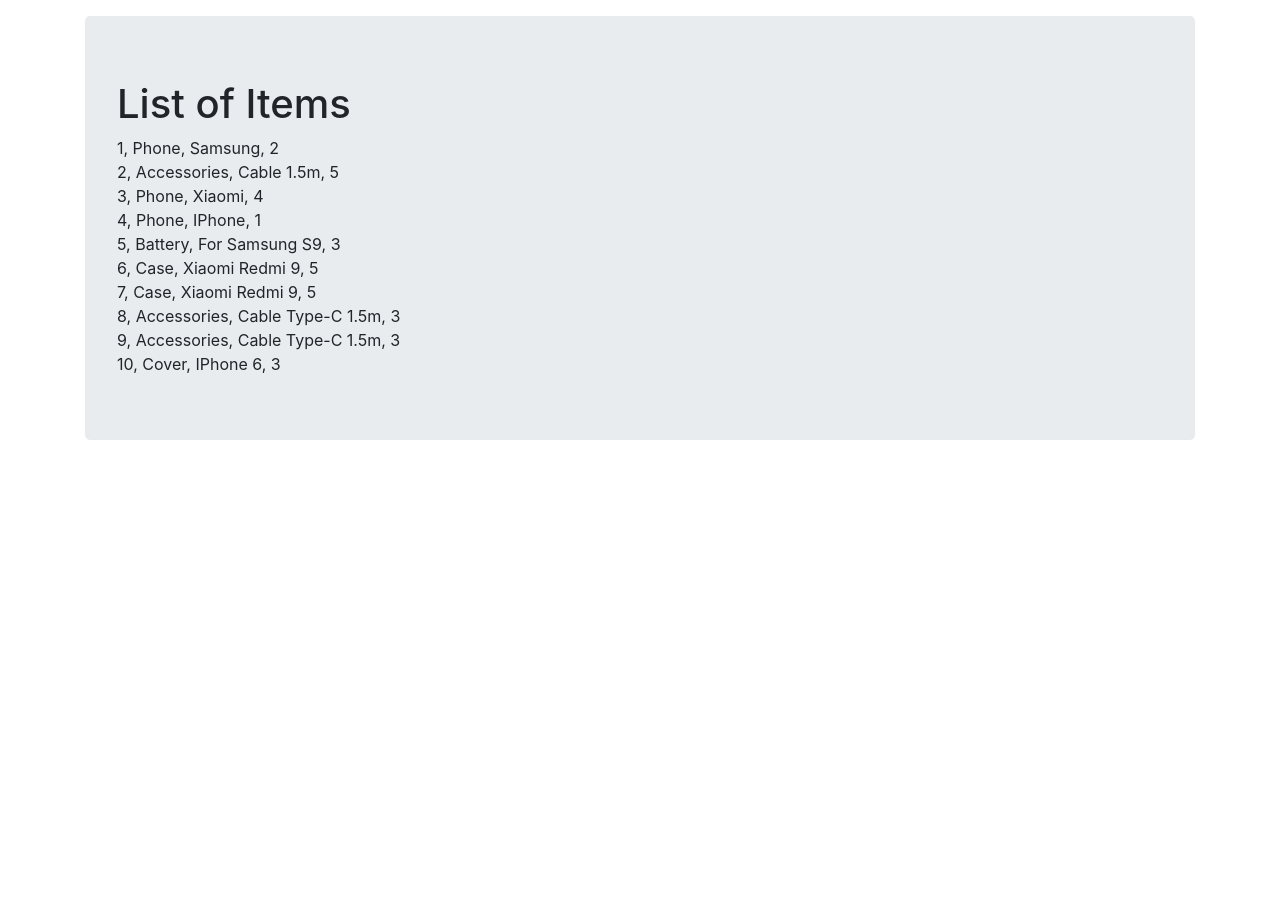
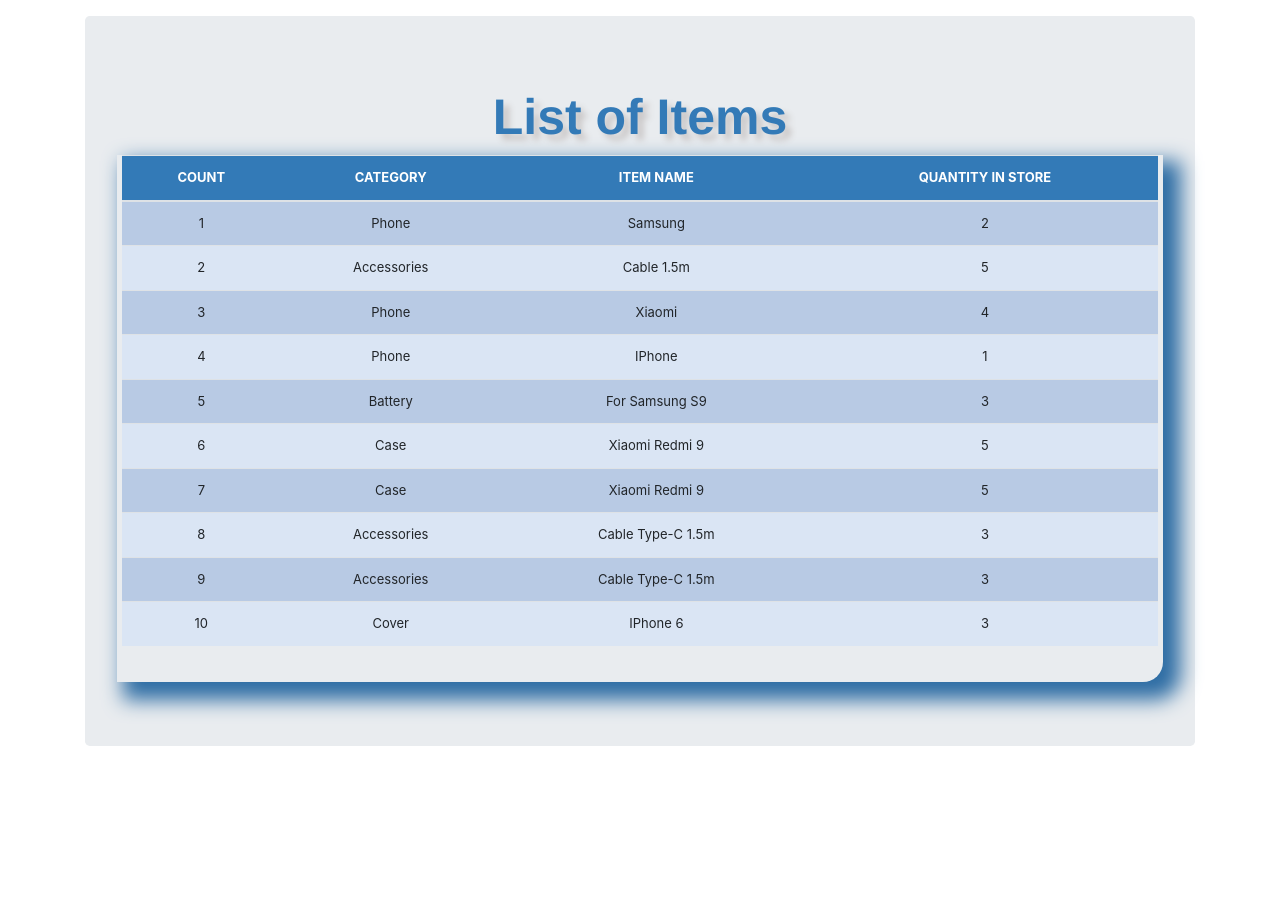
Before and after one commit to ilyuhi4/abc_store, a Django app: page /list_items/ in a window 1280 px wide. Shown: the part 56-978 px from the top of the page. Run offline with Django 3.2, Linux system fonts and the light colour scheme; data comes from the database, SQL or seed files in the repository; some libraries are stand-ins or nearby versions.

Commit message:
make a good table in template with CSS

```diff
--- a/stockmgmt/static/stockmgmt/css/stylesheet.css
+++ b/stockmgmt/static/stockmgmt/css/stylesheet.css
@@ -1,3 +1,64 @@
 body {
     background-color: #34eb6b;
 }
+
+.table{
+	font-size: 13px;
+	text-align: center;
+	width: 95%;
+	margin: auto;
+}
+
+/*Make alternating colors for the table rows*/
+.table tr:nth-child(odd){
+	background: #B8CAE4
+}
+
+.table tr:nth-child(even){
+	background: #dae5f4
+}
+
+th {
+  background-color: #337ab7;
+  color: white;
+}
+
+.display_table{
+	border-bottom-right-radius: 20px;
+	/*border-bottom-left-radius: 20px;*/
+	padding-left: 5px;
+	padding-right: 5px;
+	padding-bottom: 20px;
+	box-shadow: 12px 12px 20px 6px #2e6da4;
+}
+
+.header {
+    font-family: helvetica;
+    color: #337ab7;
+    font-size: 50px;
+    text-align: center;
+    width: 100%;
+    text-shadow: 6px 6px 6px #c9c6c6;
+    display: block;
+    font-weight: bolder;
+}
+
+.display_table{
+	border-bottom-right-radius: 20px;
+	/*border-bottom-left-radius: 20px;*/
+	padding-left: 5px;
+	padding-right: 5px;
+	padding-bottom: 20px;
+	box-shadow: 12px 12px 20px 6px #2e6da4;
+}
+
+.header {
+    font-family: helvetica;
+    color: #337ab7;
+    font-size: 50px;
+    text-align: center;
+    width: 100%;
+    text-shadow: 6px 6px 6px #c9c6c6;
+    display: block;
+    font-weight: bolder;
+}
--- a/templates/stockmgmt/home.html
+++ b/templates/stockmgmt/home.html
@@ -42,10 +42,10 @@
 {% include 'stockmgmt/navbar.html' %}
 <main role="main" class="container">
     <div class="jumbotron">
-        <h1>{% block header %}
+        <div class="header">{% block header %}
             {{ title }}
         {% endblock %}
-        </h1>
+        </div>
         {% block content %}
             {{ text }}
         {% endblock %}
--- a/templates/stockmgmt/list_item.html
+++ b/templates/stockmgmt/list_item.html
@@ -9,7 +9,24 @@
 {% endblock %}
 
 {% block content %}
-    {% for instance in queryset %}
-        {{ instance.id }}, {{ instance.category }}, {{ instance.item_name }}, {{ instance.quantity }} <br>
-    {% endfor %}
+    <div class="display_table">
+        <table class='table'>
+            <thead>
+            <tr>
+                <th>COUNT</th>
+                <th>CATEGORY</th>
+                <th>ITEM NAME</th>
+                <th>QUANTITY IN STORE</th>
+            </tr>
+            </thead>
+            {% for instance in queryset %}
+                <tr>
+                    <td>{{ forloop.counter }}</td>
+                    <td>{{ instance.category }}</td>
+                    <td>{{ instance.item_name }}</td>
+                    <td>{{ instance.quantity }}</td>
+                </tr>
+            {% endfor %}
+        </table>
+    </div>
 {% endblock %}
```
Also changed, not shown: README.md.
